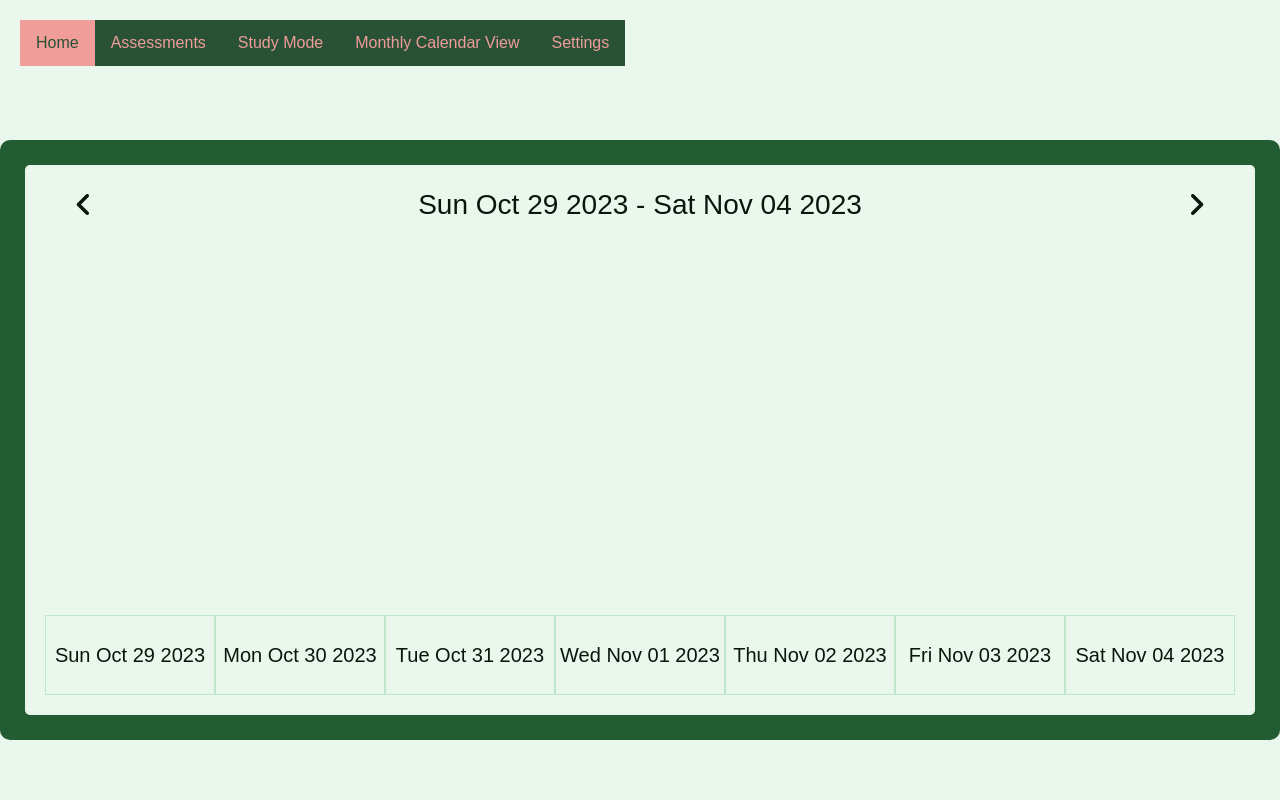
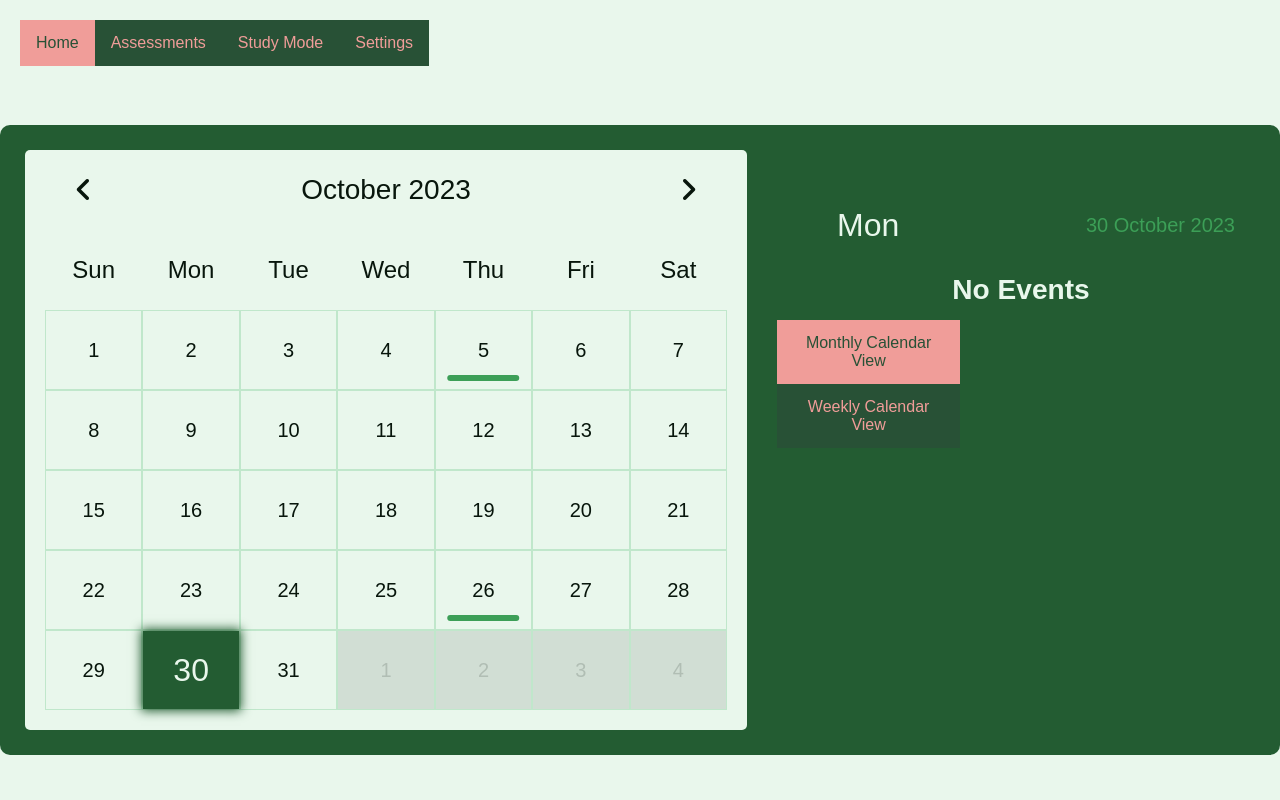
Before and after one commit to CYBI-3331-Project/Homework_Helper, a Flask app: page /Homepage/ in a window 1280 px wide. Run offline with Flask 3, Linux system fonts and the light colour scheme.

Commit message:
Updated Calendar/Homepage, Renamed files
Took away the "Monthly Calendar View", made it the homepage and added a button to click to make it the weekly calendar view. There's formatting issues but it's there. Renamed some files

```diff
--- a/Project/app.py
+++ b/Project/app.py
@@ -31,9 +31,10 @@ def assessments():
 def create_assessment():
     return render_template('create_assessment.html')
 
-@app.route('/Homepage/Monthly_Calendar')
-def monthly_calendar():
-    return render_template('monthly_calendar.html')
+@app.route('/Homepage/Weekly_View')
+def weekly_calendar():
+    return render_template('weekly_calendar.html')
 
 if __name__ == "__main__":
     app.run(debug=True) #app.run(host='192.168.1.142') to make searchable through IP
+                        #I don't believe this option works if we are not on the same network
--- a/Project/static/JS/script_weekly.js
+++ b/Project/static/JS/script_weekly.js
@@ -1,24 +1,45 @@
 const calendar = document.querySelector(".calendar"),
-  currentWeekRangeElem = document.getElementById('currentWeekRange'),
-  daysContainer = document.querySelector('.days'),
+    date = document.querySelector(".date"),
+    daysContainer = document.querySelector(".days"),
     prev = document.querySelector(".prev"),
     next = document.querySelector(".next"),
+    eventDay = document.querySelector(".event-day"),
+    eventDate = document.querySelector(".event-date");
     eventsContainer = document.querySelector(".events");
 
+let today = new Date();
+let dayIndex = today.getDay(); // to determine the current day of the week (0 = Sunday, 6 = Saturday)
+let activeDay = today.getDate();
+let month = today.getMonth();
+let year = today.getFullYear();
 
-let startOfWeek = new Date();
-startOfWeek.setDate(startOfWeek.getDate() - startOfWeek.getDay());
+const months = [
+    "January",
+    "February",
+    "March",
+    "April",
+    "May",
+    "June",
+    "July",
+    "August",
+    "September",
+    "October",
+    "November",
+    "December",
+];
 
+//default events array
+//this is where events from db should be organized
 const eventsArr = [
     {
-      day: 31,
+        day: 26,
         month: 10,
         year: 2023,
         events: [
             {
-              title: "HALLOWEEN party",
-              description: "At friends house",
-              time: "8:00 PM",
+                title: "Assessment 1",
+                description: "Study chapters 5-9 for this assessment",
+                time: "11:59 PM",
             },
             {
                 title: "Exam 1",
@@ -45,44 +66,178 @@ const eventsArr = [
         ],
     },
 ];
+//const eventsArr = []; this'll be when automating events
+//getEvents();
+//console.log(eventsArr)
 
-function updateCalendar() {
-  daysContainer.innerHTML = '';
-  let days = [];
-  let endOfWeek = new Date(startOfWeek);
-  endOfWeek.setDate(endOfWeek.getDate() + 6);
+//function to add days
+function initCalendar() {
+    const firstDayOfWeek = new Date(year, month, activeDay - dayIndex);
+    const lastDayOfWeek = new Date(year, month, activeDay + (6 - dayIndex));
 
+    // Update the displayed date range at the top of the calendar
+    date.innerHTML = `${firstDayOfWeek.getDate()} ${months[firstDayOfWeek.getMonth()]}
+    ${firstDayOfWeek.getFullYear()} - ${lastDayOfWeek.getDate()}
+    ${months[lastDayOfWeek.getMonth()]} ${lastDayOfWeek.getFullYear()}`;
+
+    let days = "";
+
+    // Display days for the current week
     for (let i = 0; i < 7; i++) {
-    const currentDate = new Date(startOfWeek);
-    currentDate.setDate(startOfWeek.getDate() + i);
-    days.push(currentDate.toDateString());
+        const currentDay = new Date(firstDayOfWeek);
+        currentDay.setDate(firstDayOfWeek.getDate() + i);
+
+        let event = false;
+        eventsArr.forEach((eventObj) => {
+            if (
+                eventObj.day == currentDay.getDate() &&
+                eventObj.month == currentDay.getMonth() + 1 &&
+                eventObj.year == currentDay.getFullYear()
+            ) {
+                event = true;
+            }
+        });
+
+        if (
+            currentDay.getDate() == new Date().getDate() &&
+            currentDay.getFullYear() == new Date().getFullYear() &&
+            currentDay.getMonth() == new Date().getMonth()
+        ) {
+            activeDay = currentDay.getDate();
+            getActiveDay(currentDay.getDate());
+            updateEvents(currentDay.getDate());
+            if (event) {
+                days += `<div class="day today active event" >${currentDay.getDate()}</div>`;
+            } else {
+                days += `<div class="day today active" >${currentDay.getDate()}</div>`;
+            }
+        } else {
+            if (event) {
+                days += `<div class="day event" >${currentDay.getDate()}</div>`;
+            } else {
+                days += `<div class="day" >${currentDay.getDate()}</div>`;
+            }
+        }
     }
 
-  days.forEach(day => {
-    const dayDiv = document.createElement('div');
-    dayDiv.classList.add('day');
-    dayDiv.textContent = day;
-    daysContainer.appendChild(dayDiv);
+    daysContainer.innerHTML = days;
+    addListener();
+}
+
+initCalendar();
+
+//prev month
+
+function prevWeek() {
+    activeDay -= 7;
+    if (activeDay <= 0) {
+        month--;
+        if (month < 0) {
+            month = 11;
+            year--;
+        }
+        const prevLastDay = new Date(year, month, 0);
+        activeDay += prevLastDay.getDate();
+    }
+    initCalendar();
+}
+
+//next month
+
+function nextWeek() {
+    const lastDay = new Date(year, month + 1, 0);
+    activeDay += 7;
+    if (activeDay > lastDay.getDate()) {
+        activeDay -= lastDay.getDate();
+        month++;
+        if (month > 11) {
+            month = 0;
+            year++;
+        }
+    }
+    initCalendar();
+}
+
+//add eventlistenner on prev and next
+
+prev.addEventListener("click", prevWeek);
+next.addEventListener("click", nextWeek);
+
+//create function to add listenor on days after rendered
+
+function addListener() {
+    const days = document.querySelectorAll(".day");
+    days.forEach((day) => {
+        day.addEventListener("click", (e) => {
+            //set current day as active day
+            activeDay = Number(e.target.innerHTML);
+
+            //call active day after click
+            getActiveDay(e.target.innerHTML);
+            updateEvents(Number(e.target.innerHTML));
+
+            //remove active from already active day
+
+            days.forEach((day) => {
+                day.classList.remove("active");
             });
 
-  currentWeekRangeElem.textContent = `${startOfWeek.toDateString()} - ${endOfWeek.toDateString()}`;
+            //if prev month day clicked goto prev month and add active
+
+            if (e.target.classList.contains("prev-date")) {
+                prevWeek();
+
+                setTimeout(() => {
+                    //select all days of that month
+                    const days = document.querySelectorAll(".day");
+
+                    //after going to prev month add active to clicked
+                    days.forEach((day) => {
+                        if (
+                            !day.classList.contains("prev-date") &&
+                            day.innerHTML == e.target.innerHTML
+                        ) {
+                            day.classList.add("active");
+                        }
+                    });
+                }, 100);
+                //same with next month days
+            } else if (e.target.classList.contains("next-date")) {
+                nextWeek();
+
+                setTimeout(() => {
+                    //select all days of that month
+                    const days = document.querySelectorAll(".day");
+
+                    //after going to next month add active to clicked
+                    days.forEach((day) => {
+                        if (
+                            !day.classList.contains("next-date") &&
+                            day.innerHTML == e.target.innerHTML
+                        ) {
+                            day.classList.add("active");
+                        }
+                    });
+                }, 100);
+            } else {
+                //remaining current month days
+                e.target.classList.add("active");
+            }
+        });
+    });
 }
 
-prev.addEventListener('click', () => {
-  startOfWeek.setDate(startOfWeek.getDate() - 7);
-  updateCalendar();
-});
+//show active days events and date to right
 
-next.addEventListener('click', () => {
-  startOfWeek.setDate(startOfWeek.getDate() + 7);
-  updateCalendar();
-});
-
-// Initialize the calendar on page load
-updateCalendar();
+function getActiveDay(date) {
+    const day = new Date(year, month, date);
+    const dayName = day.toString().split(" ")[0];
+    eventDay.innerHTML = dayName;
+    eventDate.innerHTML = date + " " + months[month] + " " + year;
+}
 
 //function to show events of that day
-//pulled from script_calendar.js
+
 function updateEvents(date) {
     let events = "";
     eventsArr.forEach((event) => {
@@ -122,3 +277,25 @@ function updateEvents(date) {
     console.log(events);
     eventsContainer.innerHTML = events;
 }
+
+//everything below
+//just something from chat gpt to give us an idea
+// This function will fetch events from the Flask backend
+function fetchEvents() {
+    fetch('/get_events')
+    .then(response => response.json())
+    .then(data => {
+        // Once data is fetched, update the eventsArr with this data
+        eventsArr = data;
+        // Re-initialize the calendar with the new events data
+        initCalendar();
+    })
+    .catch(error => {
+        console.error("Error fetching events: ", error);
+    });
+}
+
+// Call fetchEvents on page load to get events
+document.addEventListener("DOMContentLoaded", function() {
+    fetchEvents();
+});
--- a/Project/static/css/style_mnth_cal.css
+++ b/Project/static/css/style.css
@@ -232,7 +232,7 @@ body {
 .container .right {
     position: relative;
     width: 40%;
-    min-height: 100%;
+    height: 100%;
     padding: 20px 0;
 }
 
@@ -353,3 +353,10 @@ body {
     display: flex;
     border-radius: 10px;
 }
+
+.switch-view-body {
+    height: 10%;
+    padding: 10px;
+    width: 40%;
+    position: relative;
+}
--- a/Project/templates/assignment_dash.html
+++ b/Project/templates/assignment_dash.html
@@ -21,7 +21,6 @@
                 <li><a href="{{ url_for('homepage') }}">Home</a></li>
                 <li><a class="active" href="{{ url_for('assessments') }}">Assessments</a></li>
                 <li><a href="{{ url_for('study_mode') }}">Study Mode</a></li>
-                <li><a href="{{ url_for('monthly_calendar') }}">Monthly Calendar View</a></li>
                 <li><a href="#settings">Settings</a></li>
             </ul>
         </div>
--- a/Project/templates/base_homepage.html
+++ b/Project/templates/base_homepage.html
@@ -6,7 +6,7 @@
     <meta name="viewport" content="width=device-width, initial-scale=1.0">
 
     <!-- Link to css file -->
-    <link rel="stylesheet" href="{{ url_for('static', filename='css/style_mnth_cal.css') }}">
+    <link rel="stylesheet" href="{{ url_for('static', filename='css/style.css') }}">
     <!-- Below is where any HTML files that will use this base file are going to attatch themselves as an extension of 'base.html'-->
     {% block head %}{% endblock %}
 </head>
--- a/Project/templates/homepage.html
+++ b/Project/templates/homepage.html
@@ -1,5 +1,4 @@
 {% extends 'base_homepage.html' %}
-
 
 {% block head %}
         <meta charset="UTF-8">
@@ -9,7 +8,7 @@
         integrity="sha512-z3gLpd7yknf1YoNbCzqRKc4qyor8gaKU1qmn+CShxbuBusANI9QpRohGBreCFkKxLhei6S9CQXFEbbKuqLg0DA=="
         crossorigin="anonymous"
         referrerpolicy="no-referrer" />
-<title>Monthly Calendar</title>
+        <title>Homepage</title>
 {% endblock %}
 {% block body %}
 <div class="navbar-body">
@@ -19,7 +18,6 @@ referrerpolicy="no-referrer" />
                 <li><a class="active" href="{{ url_for('homepage') }}">Home</a></li>
                 <li><a href="{{ url_for('assessments') }}">Assessments</a></li>
                 <li><a href="{{ url_for('study_mode') }}">Study Mode</a></li>
-                <li><a href="{{ url_for('monthly_calendar') }}">Monthly Calendar View</a></li>
                 <li><a href="#settings">Settings</a></li>
             </ul>
         </div>
@@ -27,19 +25,45 @@ referrerpolicy="no-referrer" />
 </div>
 <div class="container-body">
     <div class="container">
-        <div class="middle">
+        <div class="left">
             <div class="calendar">
                 <div class="month">
                     <i class="fa fa-angle-left prev"></i>
-                    <span id="currentWeekRange"></span>
+                    <div class="date"></div>
                     <i class="fa fa-angle-right next"></i>
+                </div>
+                <div class="weekdays">
+                    <div>sun</div>
+                    <div>mon</div>
+                    <div>tue</div>
+                    <div>wed</div>
+                    <div>thu</div>
+                    <div>fri</div>
+                    <div>sat</div>
                 </div>
                 <div class="days">
                     <!--these are added with JS-->
                 </div>
             </div>
         </div>
+        <div class="right">
+            <div class="today-date">
+                <div class="event-day"></div>
+                <div class="event-date"></div>
+            </div>
+            <div class="events">
+            <!--assignments inserted through JS-->
+            </div>
+            <div class="switch-view-body">
+                <div class="switch-view">
+                    <ul>
+                        <li><a class="active" href="{{ url_for('homepage') }}">Monthly Calendar View</a></li>
+                        <li><a href="{{ url_for('weekly_calendar')}}">Weekly Calendar View</a></li>
+                    </ul>
                 </div>
             </div>
-<script src="{{ url_for('static', filename = 'JS/script_weekly.js') }}"></script>
+        </div>
+    </div>
+</div>
+<script src="{{ url_for('static', filename = 'JS/script_calendar.js') }}"></script>
 {% endblock %}
--- a/Project/templates/study_mode.html
+++ b/Project/templates/study_mode.html
@@ -26,7 +26,6 @@
                 <li><a href="{{ url_for('homepage') }}">Home</a></li>
                 <li><a href="{{ url_for('assessments') }}">Assessments</a></li>
                 <li><a class="active" href="{{ url_for('study_mode') }}">Study Mode</a></li>
-                <li><a href="{{ url_for('monthly_calendar') }}">Monthly Calendar View</a></li>
                 <li><a href="#settings">Settings</a></li>
             </ul>
         </div>
```
Also changed, not shown: Project/templates/weekly_calendar.html (renamed from Project/templates/monthly_calendar.html, +13 -5 lines). Lines whose indentation alone changed are shown as unchanged.
